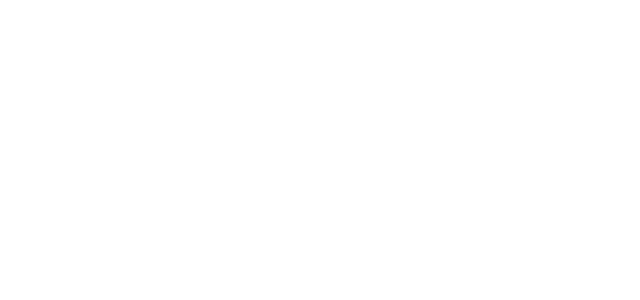
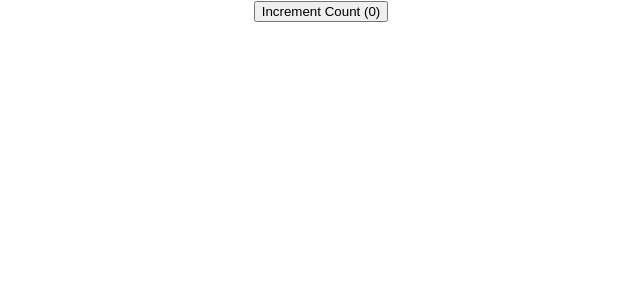
Before and after one commit to Code-Institute-Solutions/react-1-18-49, a React (Create React App) app: page / in a window 1280 px wide. Shown: the top 300 px of the page, without its empty margins (319-959 px from the left). Built offline with nearby package versions, Linux system fonts and the light colour scheme.

Commit message:
added ClassCounter to App.js

```diff
--- a/src/App.js
+++ b/src/App.js
@@ -1,7 +1,10 @@
 import "./App.css";
+import ClassCounter from "./components/ClassCounter";
 
 function App() {
-  return <div className="App"></div>;
+  return <div className="App">
+      <ClassCounter />
+  </div>;
 }
 
 export default App;
```
